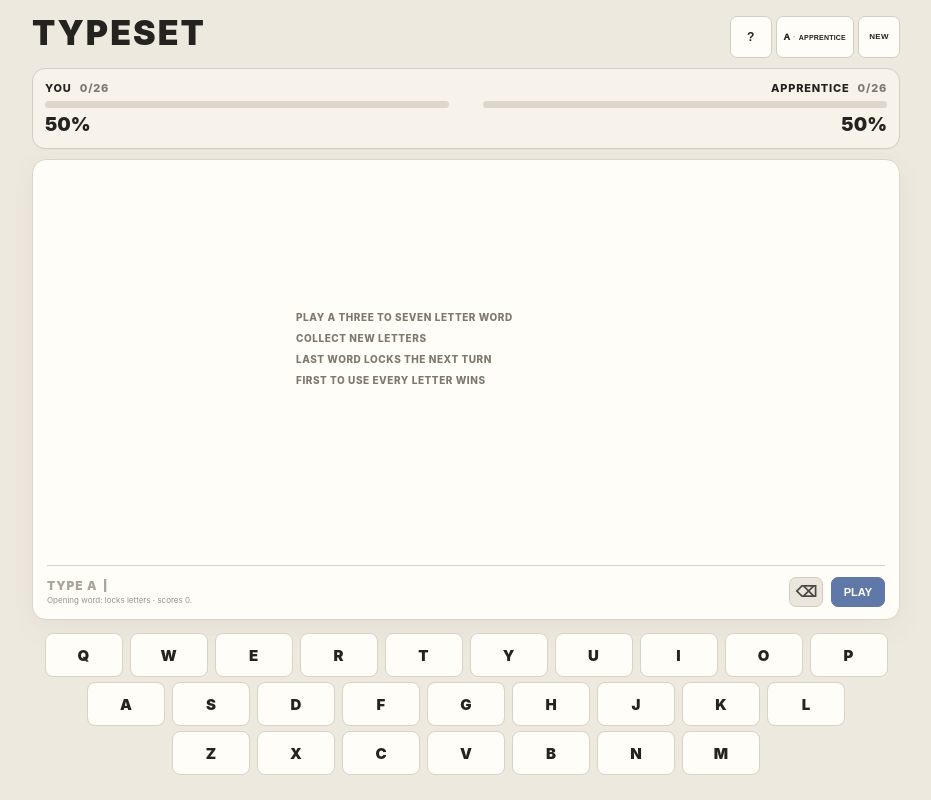
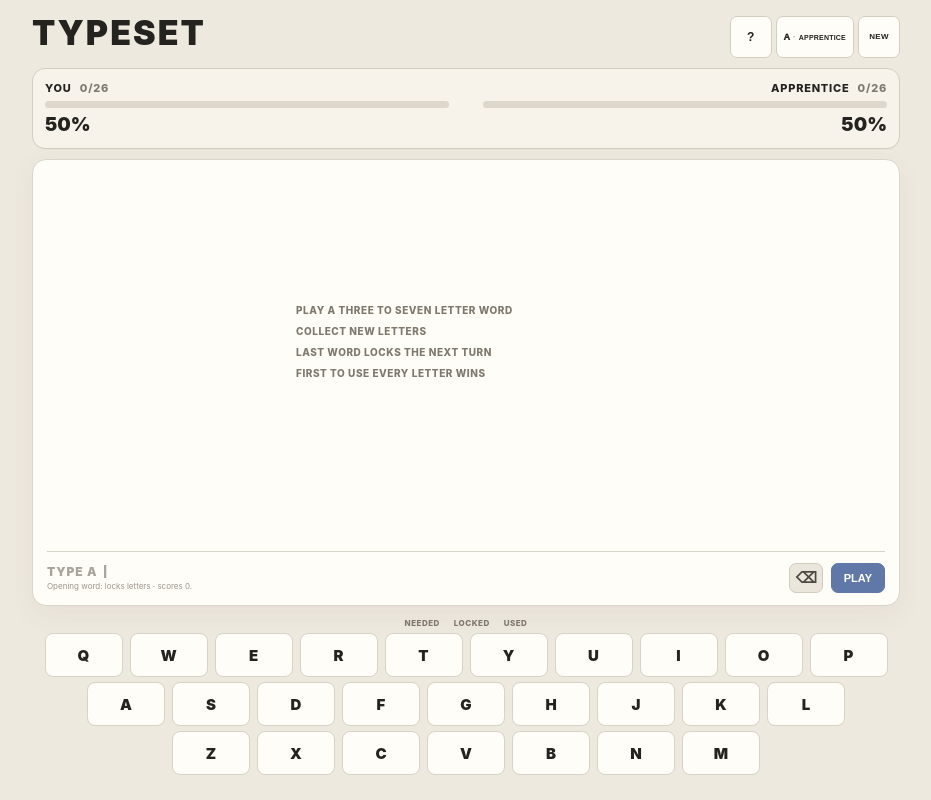
Before and after one commit to stetelman/26, a website: page index.html in a window 1280 px wide. Shown: the whole page, without its empty margins (174-1105 px from the left). Drawn offline with Linux system fonts and the light colour scheme; no server answers.

Commit message:
Restore desktop keyboard legend markup

```diff
--- a/index.html
+++ b/index.html
@@ -1,6 +1,6 @@
 <!doctype html>
 <html><head><meta charset="utf-8"><meta name="viewport" content="width=device-width,initial-scale=1,maximum-scale=1,user-scalable=no,viewport-fit=cover">
-<title>TYPESET</title><link rel="stylesheet" href="style.css?v=20260927j"></head>
+<title>TYPESET</title><link rel="stylesheet" href="style.css?v=20260927k"></head>
 <body data-build="20260927g">
 <div class="app">
 <header>
@@ -26,8 +26,12 @@
 </section>
 
 <section class="keyboardSection">
+  <div class="legend" aria-label="Keyboard legend">
+    <span class="legendItem"><i class="legendKey need"></i>NEEDED</span>
+    <span class="legendItem"><i class="legendKey lockedNeed"></i>LOCKED</span>
+    <span class="legendItem"><i class="legendKey earned"></i>USED</span>
+  </div>
   <div id="keyboard" class="keyboard"></div>
-
 </section>
 </div>
 <div id="modeModal" class="modeModal"><div class="modeCard"><button id="closeMode" class="rulesClose">×</button><div class="sub">GAME MODE</div><h2>Choose how to play</h2><div class="modeChoices"><button class="modeChoice" data-mode="bot"><strong>VS BOT</strong><span>Climb the bot ladder</span></button><button class="modeChoice" data-mode="2"><strong>2 PLAYERS</strong><span>Pass & play</span></button><button class="modeChoice" data-mode="3"><strong>3 PLAYERS</strong><span>Pass & play</span></button><button class="modeChoice" data-mode="4"><strong>4 PLAYERS</strong><span>Pass & play</span></button></div></div></div>
```
